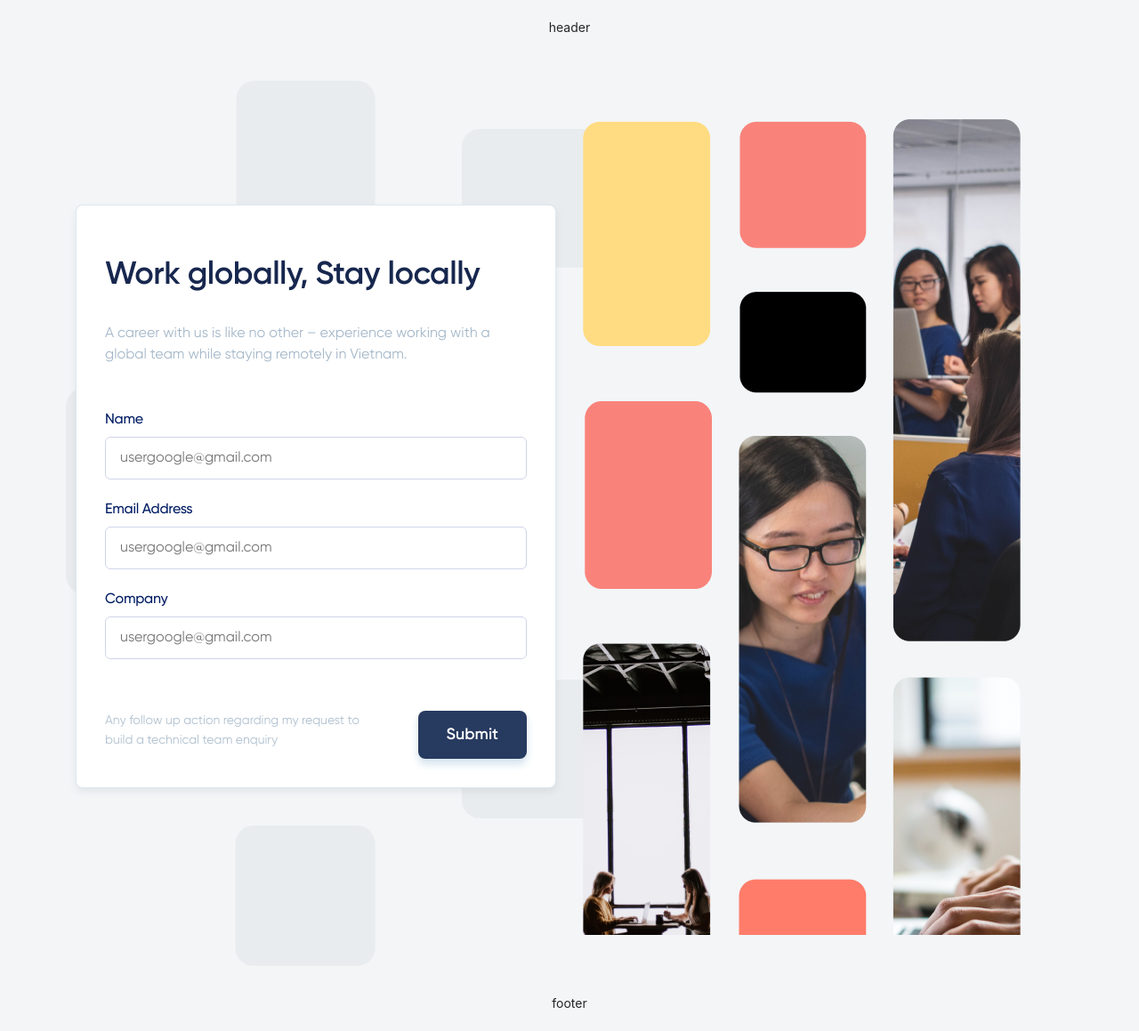
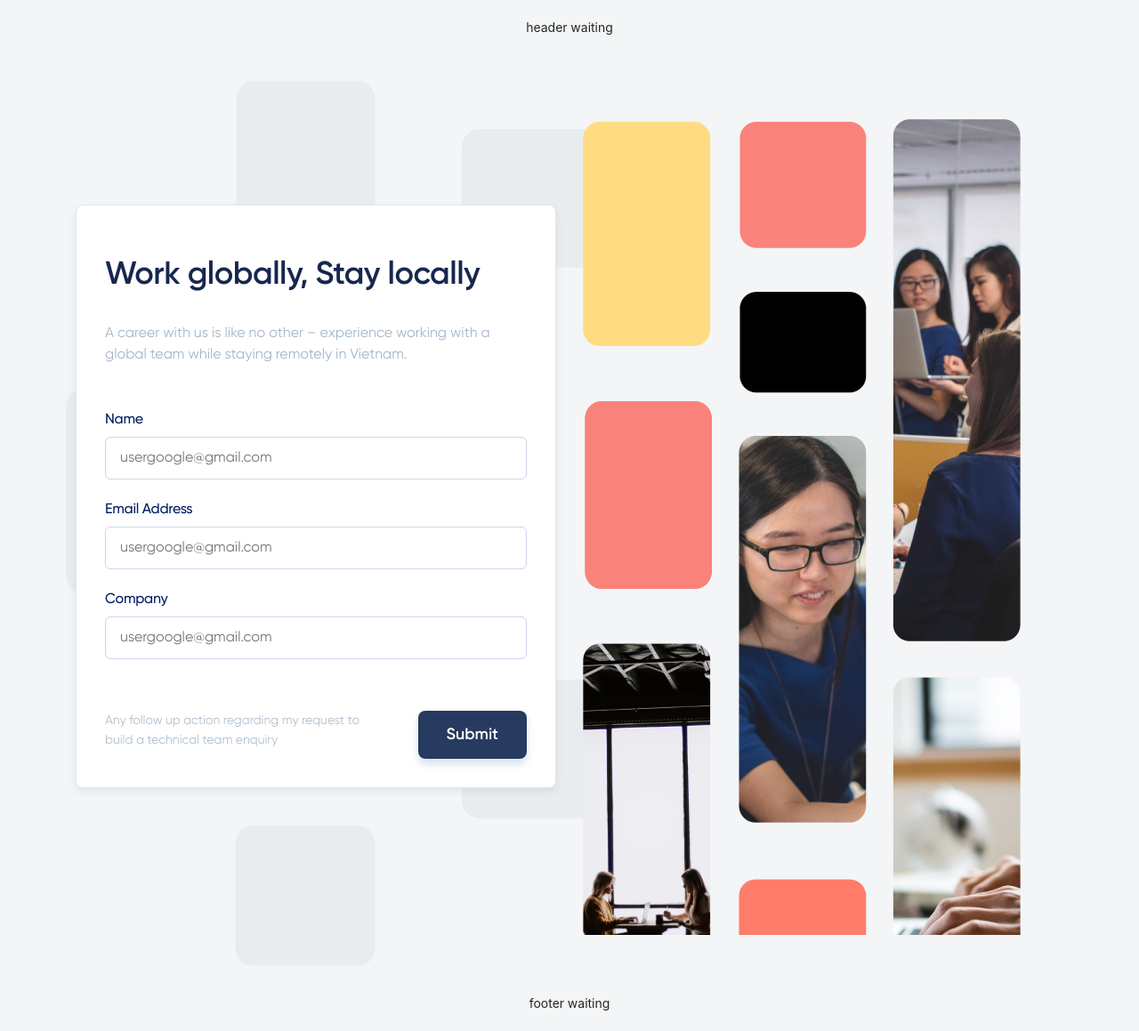
Before and after one commit to dtluat125/fetch-page, a React (Create React App) app: page / in a window 1280 px wide. Shown: the whole page at 89% size. Built offline with nearby package versions, Linux system fonts and the light colour scheme.

Commit message:
add notation for header and footer

```diff
--- a/src/components/contact/Contact.js
+++ b/src/components/contact/Contact.js
@@ -6,7 +6,7 @@ import imgLeft from '../../assets/img/contactColLeft.png';
 const Contact = () => {
     return (
         <div className="contact">
-            <section style={{padding: '20px'}} >header</section>
+            <section style={{padding: '20px'}} >header waiting</section>
             <section className="contact-body">
                 <div className="cus-container">
                     <Row gutter={30}>
@@ -41,7 +41,7 @@ const Contact = () => {
                     </Row>
                 </div>
             </section>
-            <section style={{padding: '20px'}} >footer</section>
+            <section style={{padding: '20px'}} >footer waiting</section>
         </div>
     )
 }
```
